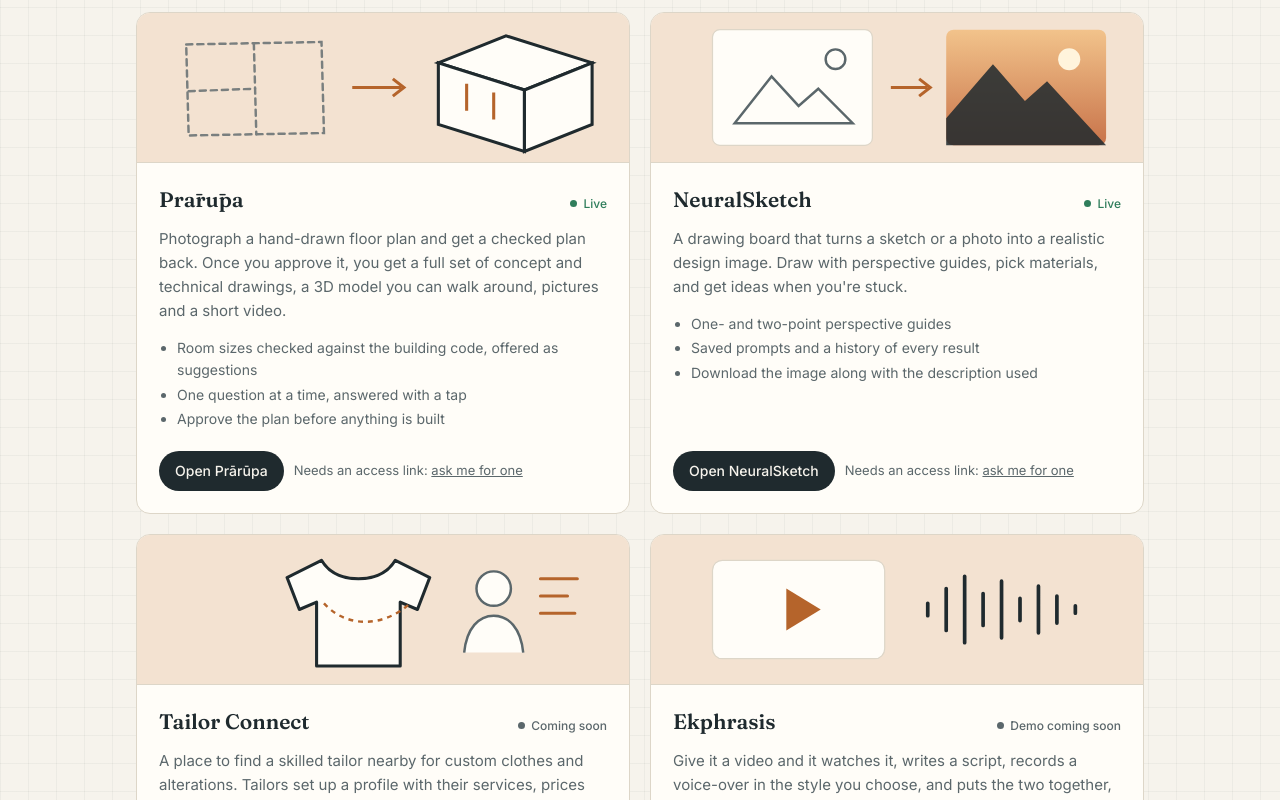
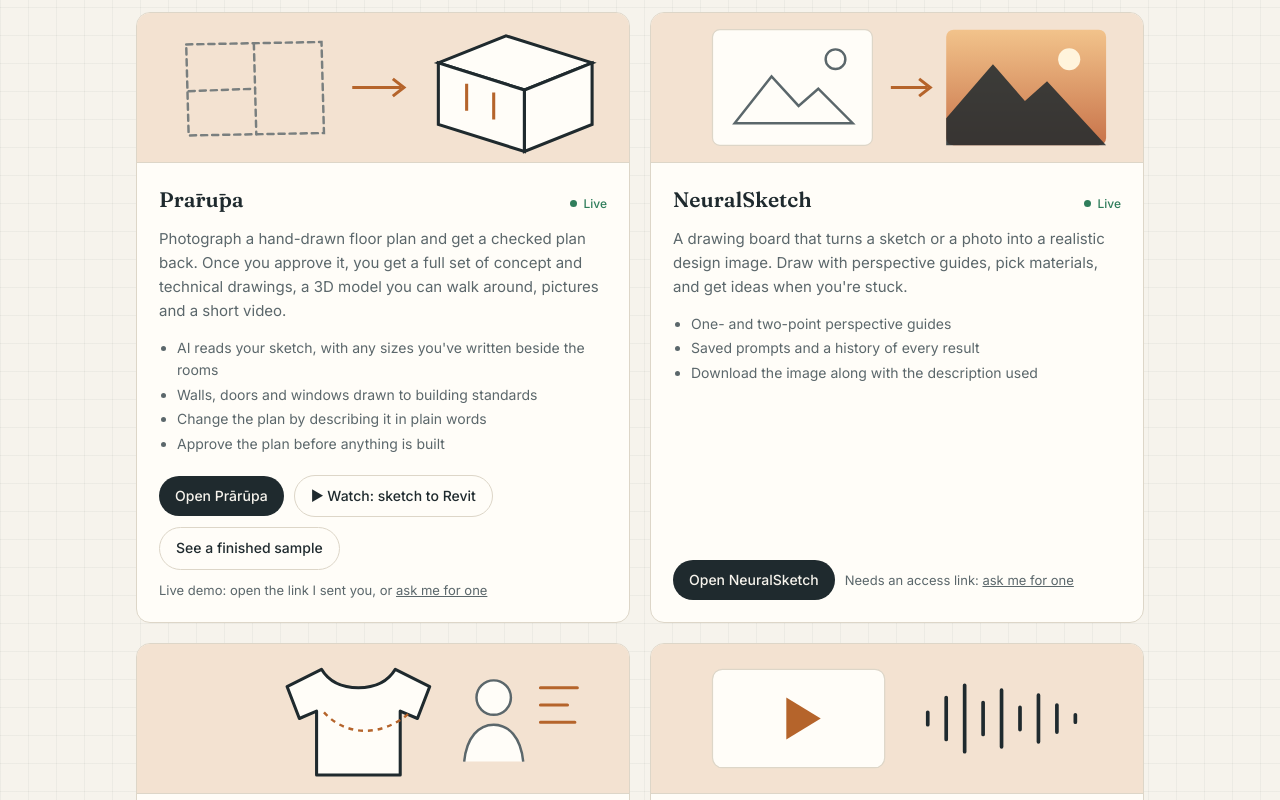
Before and after one commit to Yadugiri/yadugiri.github.io, a plain HTML site: page index.html in a window 1280 px wide. Shown: the part 441-1241 px from the top of the page. Drawn offline with Linux system fonts and the light colour scheme.

Commit message:
Prārūpa card: sketch-to-Revit video, finished sample, current features
Co-Authored-By: Claude Opus 5.5 <noreply@anthropic.com>

```diff
--- a/index.html
+++ b/index.html
@@ -67,6 +67,8 @@ h3{font-family:Fraunces,Georgia,serif; font-weight:600; font-size:21px; margin:0
 .actions{margin-top:auto; padding-top:18px; display:flex; flex-wrap:wrap; gap:10px; align-items:center}
 .btn{display:inline-block; padding:9px 16px; border-radius:999px; background:var(--ink); color:var(--paper); text-decoration:none; font-size:14px; font-weight:500}
 .btn:hover{background:var(--accent); color:#fff}
+.btn.ghost{background:transparent; color:var(--ink); border:1px solid var(--line)}
+.btn.ghost:hover{border-color:var(--accent); color:var(--accent); background:transparent}
 .note{font-size:13px; color:var(--soft)}
 .about{display:grid; grid-template-columns:1.2fr 1fr; gap:28px; align-items:start}
 @media (max-width:720px){ .about{grid-template-columns:1fr} }
@@ -161,13 +163,16 @@ footer{padding:40px 0 56px; color:var(--soft); font-size:13px; border-top:1px so
           <div class="top"><h3>Prārūpa</h3><span class="status">Live</span></div>
           <p>Photograph a hand-drawn floor plan and get a checked plan back. Once you approve it, you get a full set of concept and technical drawings, a 3D model you can walk around, pictures and a short video.</p>
           <ul>
-            <li>Room sizes checked against the building code, offered as suggestions</li>
-            <li>One question at a time, answered with a tap</li>
+            <li>AI reads your sketch, with any sizes you've written beside the rooms</li>
+            <li>Walls, doors and windows drawn to building standards</li>
+            <li>Change the plan by describing it in plain words</li>
             <li>Approve the plan before anything is built</li>
           </ul>
           <div class="actions">
             <a class="btn" href="https://prarupa.vercel.app" target="_blank" rel="noopener">Open Prārūpa</a>
-            <span class="note">Needs an access link: <a href="#contact">ask me for one</a></span>
+            <a class="btn ghost" href="https://youtu.be/mBqrIHHPRoE" target="_blank" rel="noopener">▶ Watch: sketch to Revit</a>
+            <a class="btn ghost" href="https://prarupa.vercel.app/sample/" target="_blank" rel="noopener">See a finished sample</a>
+            <span class="note">Live demo: open the link I sent you, or <a href="#contact">ask me for one</a></span>
           </div>
         </div>
       </article>
```
